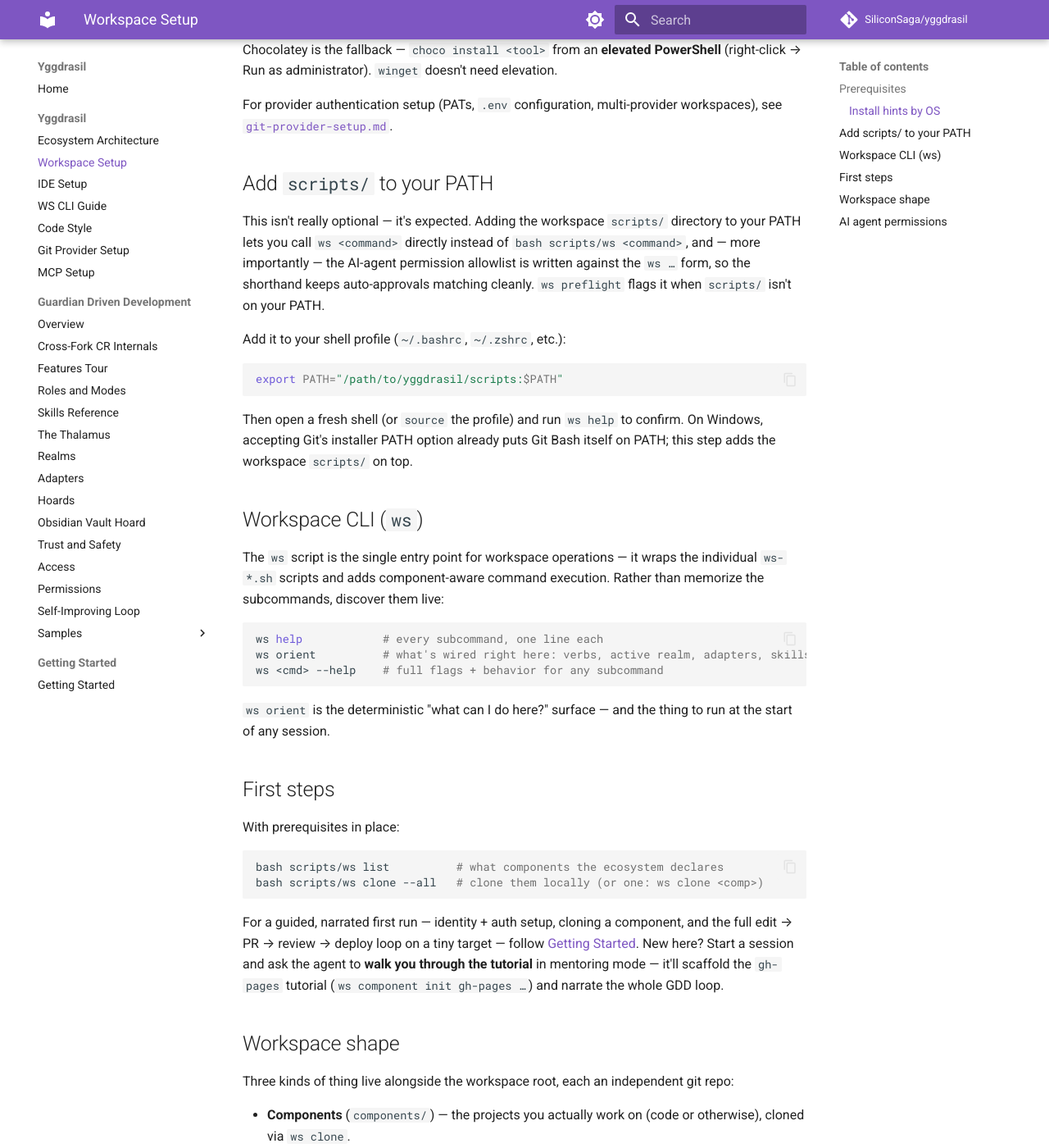
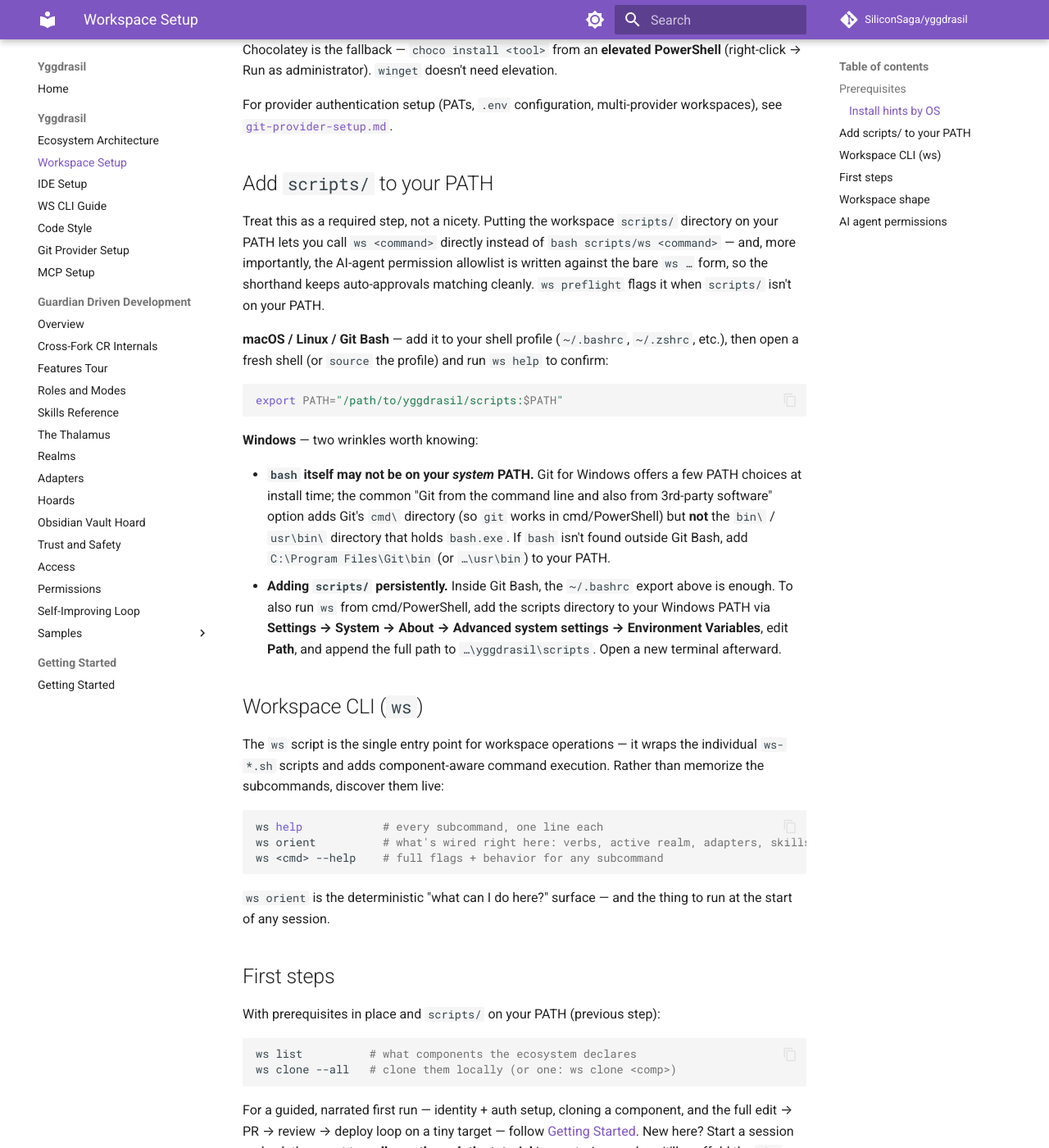
Before and after one commit to SiliconSaga/yggdrasil, an MkDocs documentation site: the page built from docs/workspace-setup.md, in a window 1280 px wide and 1400 px high, scrolled down 1726 px. Shown: the whole window at 82% size. Built offline with MkDocs 1.6.1 and Material for MkDocs 9.7.7, drawn with Linux system fonts in a browser that asks for light colours; comment, search, counter and statistics services are not loaded; some of the changed text lies outside the part shown.

Commit message:
docs(workspace-setup): Windows PATH steps, ws-not-bash examples, clearer workspace shape
Review feedback on the PATH + workspace-shape sections:

- Reword the awkward "This isn't really optional" opener, and split the PATH instructions into macOS/Linux/Git Bash vs Windows. Add real Windows guidance and fix a wrong claim: Git for Windows' common "from the command line" PATH option adds Git's `cmd\` dir (so `git` works) but NOT the `bin\`/`usr\bin\` dir with `bash.exe`, so `bash` can be missing outside Git Bash. Document adding `…\Git\bin` and adding `scripts/` via the Windows Environment Variables UI.
- Switch the "First steps" examples from `bash scripts/ws …` to `ws …` (they come after the PATH step). The pre-PATH `ws preflight` check legitimately keeps the `bash scripts/ws` form.
- Reword "Workspace shape": three *directories* (not "kinds of thing"), each holding independent *nested* git repos; realms serve a community *or team*.

Co-Authored-By: Claude Opus 4.8 <noreply@anthropic.com>

````diff
--- a/docs/workspace-setup.md
+++ b/docs/workspace-setup.md
@@ -45,15 +45,18 @@ For provider authentication setup (PATs, `.env` configuration, multi-provider wo
 
 ## Add `scripts/` to your PATH
 
-This isn't really optional — it's expected. Adding the workspace `scripts/` directory to your PATH lets you call `ws <command>` directly instead of `bash scripts/ws <command>`, and — more importantly — the AI-agent permission allowlist is written against the `ws …` form, so the shorthand keeps auto-approvals matching cleanly. `ws preflight` flags it when `scripts/` isn't on your PATH.
+Treat this as a required step, not a nicety. Putting the workspace `scripts/` directory on your PATH lets you call `ws <command>` directly instead of `bash scripts/ws <command>` — and, more importantly, the AI-agent permission allowlist is written against the bare `ws …` form, so the shorthand keeps auto-approvals matching cleanly. `ws preflight` flags it when `scripts/` isn't on your PATH.
 
-Add it to your shell profile (`~/.bashrc`, `~/.zshrc`, etc.):
+**macOS / Linux / Git Bash** — add it to your shell profile (`~/.bashrc`, `~/.zshrc`, etc.), then open a fresh shell (or `source` the profile) and run `ws help` to confirm:
 
 ```bash
 export PATH="/path/to/yggdrasil/scripts:$PATH"
 ```
 
-Then open a fresh shell (or `source` the profile) and run `ws help` to confirm. On Windows, accepting Git's installer PATH option already puts Git Bash itself on PATH; this step adds the workspace `scripts/` on top.
+**Windows** — two wrinkles worth knowing:
+
+- **`bash` itself may not be on your *system* PATH.** Git for Windows offers a few PATH choices at install time; the common "Git from the command line and also from 3rd-party software" option adds Git's `cmd\` directory (so `git` works in cmd/PowerShell) but **not** the `bin\` / `usr\bin\` directory that holds `bash.exe`. If `bash` isn't found outside Git Bash, add `C:\Program Files\Git\bin` (or `…\usr\bin`) to your PATH.
+- **Adding `scripts/` persistently.** Inside Git Bash, the `~/.bashrc` export above is enough. To also run `ws` from cmd/PowerShell, add the scripts directory to your Windows PATH via **Settings → System → About → Advanced system settings → Environment Variables**, edit **Path**, and append the full path to `…\yggdrasil\scripts`. Open a new terminal afterward.
 
 ## Workspace CLI (`ws`)
 
@@ -69,22 +72,22 @@ ws <cmd> --help    # full flags + behavior for any subcommand
 
 ## First steps
 
-With prerequisites in place:
+With prerequisites in place and `scripts/` on your PATH (previous step):
 
 ```bash
-bash scripts/ws list          # what components the ecosystem declares
-bash scripts/ws clone --all   # clone them locally (or one: ws clone <comp>)
+ws list          # what components the ecosystem declares
+ws clone --all   # clone them locally (or one: ws clone <comp>)
 ```
 
 For a guided, narrated first run — identity + auth setup, cloning a component, and the full edit → PR → review → deploy loop on a tiny target — follow [Getting Started](getting-started/index.md). New here? Start a session and ask the agent to **walk you through the tutorial** in mentoring mode — it'll scaffold the `gh-pages` tutorial (`ws component init gh-pages …`) and narrate the whole GDD loop.
 
 ## Workspace shape
 
-Three kinds of thing live alongside the workspace root, each an independent git repo:
+Three directories sit alongside the workspace root. Each holds independent, nested git repos — their own history, gitignored from yggdrasil itself:
 
-- **Components** (`components/`) — the projects you actually work on (code or otherwise), cloned via `ws clone`.
-- **Realms** (`realms/`) — a community's shared configuration (which components, identity, adapters), adopted via `ws realm`. See [`ecosystem-architecture.md`](ecosystem-architecture.md).
-- **Hoards** (`hoards/`) — oddly-shaped non-code collections: per-machine Thalamus notes, or an Obsidian vault for personal organizing. Scaffolded via `ws hoard`.
+- **Components** (`components/`) — the projects you actually work on, code or otherwise; each is its own repo, cloned via `ws clone`.
+- **Realms** (`realms/`) — a community's or team's shared configuration (which components, identity, adapters), adopted via `ws realm`. See [`ecosystem-architecture.md`](ecosystem-architecture.md).
+- **Hoards** (`hoards/`) — oddly-shaped non-code collections: per-machine Thalamus notes, or an Obsidian vault for personal organizing; scaffolded via `ws hoard`.
 
 The [GDD Features Tour](gdd/features.md) covers all three in context.
 
````
